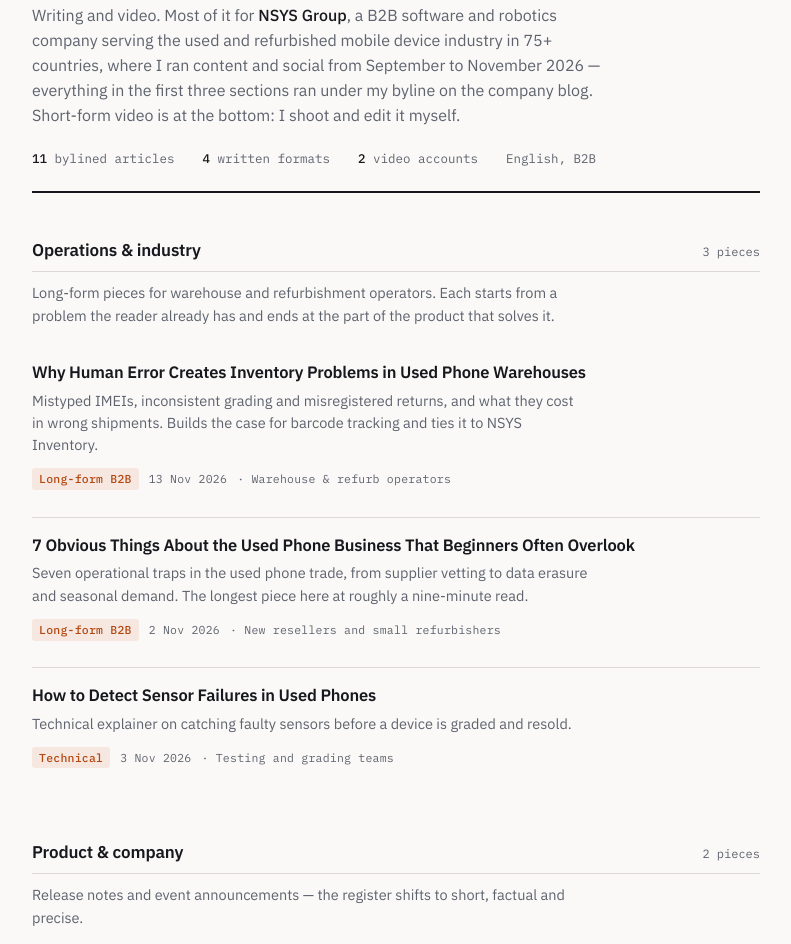
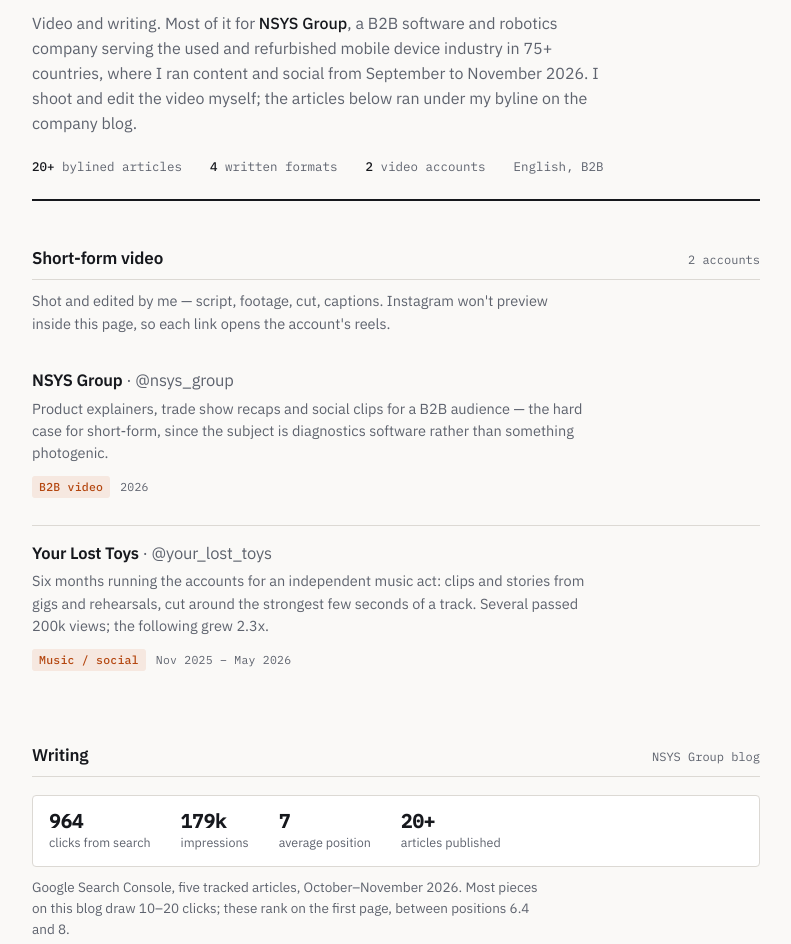
Before and after one commit to kuzh-olga/portfolio, a plain HTML site: page index.html in a window 1280 px wide. Shown: the part 143-1087 px from the top of the page, without its empty margins (244-1035 px from the left). Drawn offline with Linux system fonts and the light colour scheme.

Commit message:
Update portfolio website

```diff
--- a/index.html
+++ b/index.html
@@ -1,4 +1,3 @@
-<!doctype html><html><head><meta charset=utf8><meta name=viewport content="width=device-width,initial-scale=1,viewport-fit=cover"><style>:root{color-scheme:light;box-sizing:border-box;padding-top:env(safe-area-inset-top,0px);padding-bottom:env(safe-area-inset-bottom,0px)}html{scroll-padding-top:env(safe-area-inset-top,0px)}body{margin:0;padding:0;font:14px -apple-system,BlinkMacSystemFont,sans-serif;background:#fff;color:#000}img{max-width:100%}[hidden]:not([hidden=until-found i]){display:none!important}</style></head><body>
 <title>Olga Kuzheleva Portfolio</title>
 <meta name="claude:viewport-fit-sides" content="cover">
 <link rel="stylesheet" href="https://fonts.googleapis.com/css2?family=IBM+Plex+Mono:wght@400;500&family=IBM+Plex+Sans:wght@400;500;600;700&display=swap">
@@ -165,6 +164,27 @@
   }
   .date { font-variant-numeric: tabular-nums; }
 
+  .results {
+    display: flex;
+    flex-wrap: wrap;
+    gap: 16px 30px;
+    margin-top: 18px;
+    padding: 14px 16px;
+    border: 1px solid var(--line);
+    border-radius: 4px;
+    background: var(--surface);
+  }
+  .stat b {
+    display: block;
+    font-family: var(--font-mono);
+    font-size: 19px;
+    color: var(--fg);
+    font-variant-numeric: tabular-nums;
+    line-height: 1.2;
+  }
+  .stat span { font-size: 12.5px; color: var(--muted); }
+  .results-note { font-size: 13.5px; color: var(--muted); margin: 10px 0 0; max-width: 64ch; }
+
   footer {
     margin-top: 48px;
     padding-top: 18px;
@@ -188,14 +208,46 @@
   <header>
     <h1>Olga Kuzheleva</h1>
     <p class="role">Content &amp; Social Media Marketing</p>
-    <p class="intro">Writing and video. Most of it for <strong>NSYS Group</strong>, a B2B software and robotics company serving the used and refurbished mobile device industry in 75+ countries, where I ran content and social from September to November 2026 — everything in the first three sections ran under my byline on the company blog. Short-form video is at the bottom: I shoot and edit it myself.</p>
+    <p class="intro">Video and writing. Most of it for <strong>NSYS Group</strong>, a B2B software and robotics company serving the used and refurbished mobile device industry in 75+ countries, where I ran content and social from September to November 2026. I shoot and edit the video myself; the articles below ran under my byline on the company blog.</p>
     <div class="facts">
-      <span><b>11</b> bylined articles</span>
+      <span><b>20+</b> bylined articles</span>
       <span><b>4</b> written formats</span>
       <span><b>2</b> video accounts</span>
       <span>English, B2B</span>
     </div>
   </header>
+
+  <section>
+    <div class="sec-head">
+      <h2>Short-form video</h2>
+      <span class="count">2 accounts</span>
+    </div>
+    <p class="sec-note">Shot and edited by me — script, footage, cut, captions. Instagram won't preview inside this page, so each link opens the account's reels.</p>
+    <ol>
+      <li><a class="item" href="https://www.instagram.com/nsys_group/reels/">
+        <p class="title">NSYS Group <span style="font-weight:400;color:var(--muted)">· @nsys_group</span></p>
+        <p class="desc">Product explainers, trade show recaps and social clips for a B2B audience — the hard case for short-form, since the subject is diagnostics software rather than something photogenic.</p>
+        <p class="meta"><span class="tag">B2B video</span> 2026</p>
+      </a></li>
+      <li><a class="item" href="https://www.instagram.com/your_lost_toys/reels/">
+        <p class="title">Your Lost Toys <span style="font-weight:400;color:var(--muted)">· @your_lost_toys</span></p>
+        <p class="desc">Six months running the accounts for an independent music act: clips and stories from gigs and rehearsals, cut around the strongest few seconds of a track. Several passed 200k views; the following grew 2.3x.</p>
+        <p class="meta"><span class="tag">Music / social</span> Nov 2025 – May 2026</p>
+      </a></li>
+    </ol>
+  </section>
+
+  <div class="sec-head" style="margin-top:44px">
+    <h2>Writing</h2>
+    <span class="count">NSYS Group blog</span>
+  </div>
+  <div class="results">
+    <div class="stat"><b>964</b><span>clicks from search</span></div>
+    <div class="stat"><b>179k</b><span>impressions</span></div>
+    <div class="stat"><b>7</b><span>average position</span></div>
+    <div class="stat"><b>20+</b><span>articles published</span></div>
+  </div>
+  <p class="results-note">Google Search Console, five tracked articles, October–November 2026. Most pieces on this blog draw 10–20 clicks; these rank on the first page, between positions 6.4 and 8.</p>
 
   <section>
     <div class="sec-head">
@@ -276,30 +328,8 @@
     </ol>
   </section>
 
-  <section>
-    <div class="sec-head">
-      <h2>Short-form video</h2>
-      <span class="count">2 accounts</span>
-    </div>
-    <p class="sec-note">Shot and edited by me — script, footage, cut, captions. Instagram won't preview inside this page, so each link opens the account's reels.</p>
-    <ol>
-      <li><a class="item" href="https://www.instagram.com/nsys_group/reels/">
-        <p class="title">NSYS Group <span style="font-weight:400;color:var(--muted)">· @nsys_group</span></p>
-        <p class="desc">Product explainers, trade show recaps and social clips for a B2B audience — the hard case for short-form, since the subject is diagnostics software rather than something photogenic.</p>
-        <p class="meta"><span class="tag">B2B video</span> 2026</p>
-      </a></li>
-      <li><a class="item" href="https://www.instagram.com/your_lost_toys/reels/">
-        <p class="title">Your Lost Toys <span style="font-weight:400;color:var(--muted)">· @your_lost_toys</span></p>
-        <p class="desc">Six months running the accounts for an independent music act: clips and stories from gigs and rehearsals, cut around the strongest few seconds of a track. Several passed 200k views; the following grew 2.3x.</p>
-        <p class="meta"><span class="tag">Music / social</span> Nov 2025 – May 2026</p>
-      </a></li>
-    </ol>
-  </section>
-
   <footer>
     <p>Articles published at <a href="https://nsysgroup.com/blog">nsysgroup.com/blog</a> under my byline. Earlier work — brand books, campaign writing, print and design — on request.</p>
-    <p class="contact">aliseholy09@gmail.com</p>
+    <p class="contact">Kuzhloya@gmail.com</p>
   </footer>
 </div>
-
-</body></html>
```
